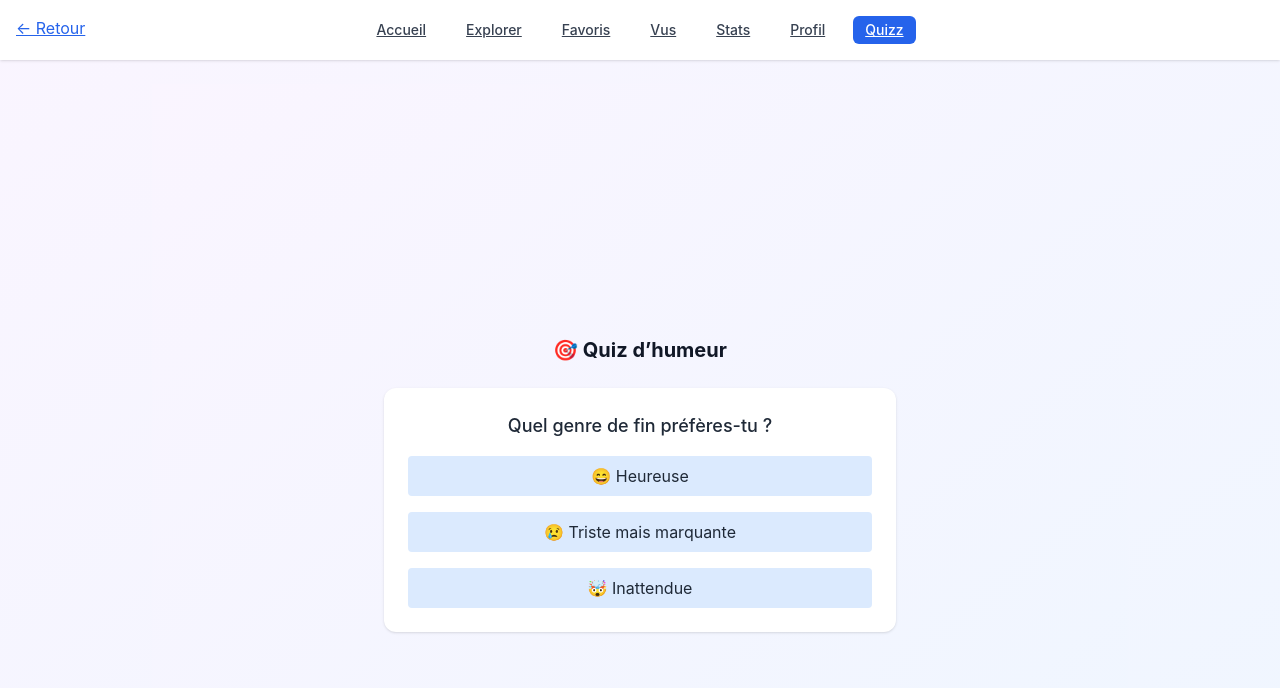
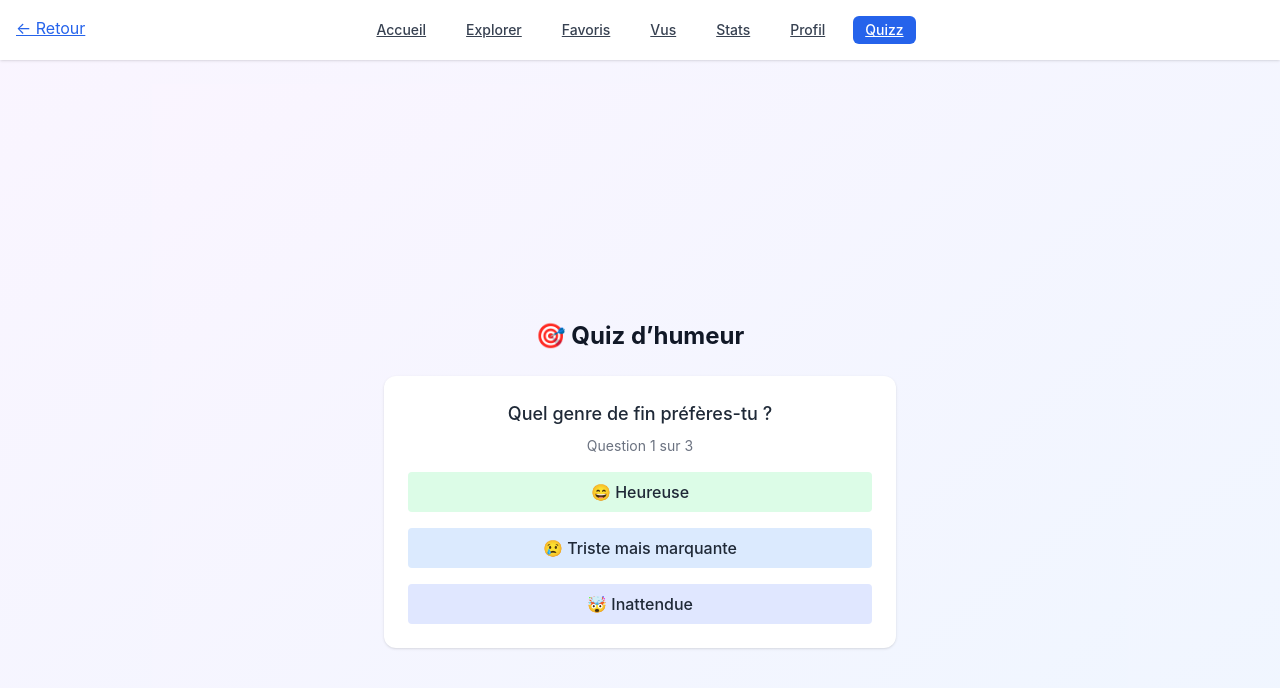
Before and after one commit to eitanbnt/anime-mood, a Next.js app: page /quiz in a window 1280 px wide. Shown: the top 688 px of the page. Built offline with nearby package versions, Linux system fonts and the light colour scheme.

Commit message:
maj du quizz

```diff
--- a/pages/quiz.js
+++ b/pages/quiz.js
@@ -1,20 +1,33 @@
 import { useState } from "react"
 import { useRouter } from "next/router"
+
+const moodStyle = {
+    Heureux: { color: "bg-green-100", emoji: "😄" },
+    Triste: { color: "bg-blue-100", emoji: "😢" },
+    Nostalgique: { color: "bg-purple-100", emoji: "🕰️" },
+    Énergique: { color: "bg-red-100", emoji: "💥" },
+    Amoureux: { color: "bg-pink-100", emoji: "❤️" },
+    Calme: { color: "bg-gray-100", emoji: "😌" },
+    "Mind-blowing": { color: "bg-indigo-100", emoji: "🤯" },
+    "À pleurer": { color: "bg-blue-200", emoji: "😭" },
+    Délirant: { color: "bg-yellow-100", emoji: "🤪" },
+    "Feel-good": { color: "bg-orange-100", emoji: "☀️" },
+}
 
 const questions = [
     {
         question: "Quel genre de fin préfères-tu ?",
         options: {
-            "Heureux": "😄 Heureuse",
-            "Triste": "😢 Triste mais marquante",
+            Heureux: "😄 Heureuse",
+            Triste: "😢 Triste mais marquante",
             "Mind-blowing": "🤯 Inattendue",
         },
     },
     {
         question: "Quel rythme d’anime tu préfères ?",
         options: {
-            "Calme": "😌 Lent et contemplatif",
-            "Énergique": "💥 Rapide et intense",
+            Calme: "😌 Lent et contemplatif",
+            Énergique: "💥 Rapide et intense",
             "Feel-good": "☀️ Positif et léger",
         },
     },
@@ -22,8 +35,8 @@ const questions = [
         question: "Tu veux ressentir quoi après le visionnage ?",
         options: {
             "À pleurer": "😭 Émotions fortes",
-            "Délirant": "🤪 Délire total",
-            "Amoureux": "❤️ Un peu d’amour",
+            Délirant: "🤪 Délire total",
+            Amoureux: "❤️ Un peu d’amour",
         },
     },
 ]
@@ -31,21 +44,27 @@ const questions = [
 export default function QuizPage() {
     const [answers, setAnswers] = useState([])
     const [step, setStep] = useState(0)
+    const [finalMood, setFinalMood] = useState(null)
     const router = useRouter()
 
     const handleSelect = (mood) => {
-        setAnswers([...answers, mood])
+        const updated = [...answers, mood]
+        setAnswers(updated)
+
         if (step + 1 < questions.length) {
             setStep(step + 1)
         } else {
-            // 🔮 choisir le mood le plus fréquent
             const tally = {}
-            for (const m of [...answers, mood]) {
+            for (const m of updated) {
                 tally[m] = (tally[m] || 0) + 1
             }
             const best = Object.entries(tally).sort((a, b) => b[1] - a[1])[0][0]
-            router.push(`/recommendation?mood=${encodeURIComponent(best)}`)
+            setFinalMood(best)
         }
+    }
+
+    const goToRecommendation = () => {
+        router.push(`/recommendation?mood=${encodeURIComponent(finalMood)}`)
     }
 
     const q = questions[step]
@@ -54,22 +73,38 @@ export default function QuizPage() {
         <div className="min-h-screen flex flex-col justify-center items-center p-6 bg-gradient-to-br from-purple-50 to-blue-50">
             <a href="/" className="absolute top-4 left-4 text-blue-600 underline">← Retour</a>
 
-            <h1 className="text-xl font-bold mb-6 text-center">🎯 Quiz d’humeur</h1>
+            <h1 className="text-2xl font-bold mb-6 text-center">🎯 Quiz d’humeur</h1>
 
+            {finalMood ? (
+                <div className={`p-6 rounded-xl shadow max-w-lg w-full text-center ${moodStyle[finalMood]?.color || "bg-gray-100"}`}>
+                    <h2 className="text-xl font-semibold mb-4">
+                        Ton humeur est : {moodStyle[finalMood]?.emoji || "🎭"} <span className="capitalize">{finalMood}</span>
+                    </h2>
+                    <p className="text-gray-700 mb-6">Voici les recommandations correspondant à ton mood.</p>
+                    <button
+                        onClick={goToRecommendation}
+                        className="px-4 py-2 bg-blue-600 text-white rounded hover:bg-blue-700 transition"
+                    >
+                        Voir les recommandations →
+                    </button>
+                </div>
+            ) : (
                 <div className="bg-white p-6 rounded-xl shadow max-w-lg w-full text-center">
-                <p className="text-lg font-medium mb-4">{q.question}</p>
+                    <p className="text-lg font-medium mb-2">{q.question}</p>
+                    <p className="text-sm text-gray-500 mb-4">Question {step + 1} sur {questions.length}</p>
                     <div className="grid gap-4">
                         {Object.entries(q.options).map(([mood, label]) => (
                             <button
                                 key={mood}
                                 onClick={() => handleSelect(mood)}
-                            className="px-4 py-2 bg-blue-100 hover:bg-blue-200 rounded"
+                                className={`px-4 py-2 rounded font-medium transition ${moodStyle[mood]?.color || "bg-gray-100"} hover:scale-105`}
                             >
                                 {label}
                             </button>
                         ))}
                     </div>
                 </div>
+            )}
         </div>
     )
 }
```
Lines whose indentation alone changed are shown as unchanged.
